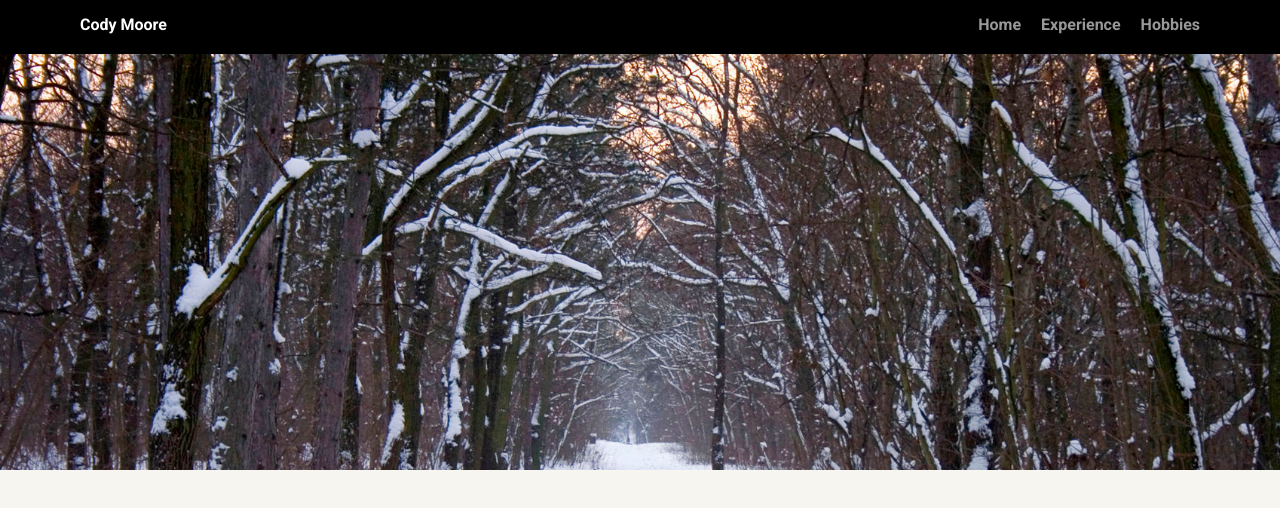
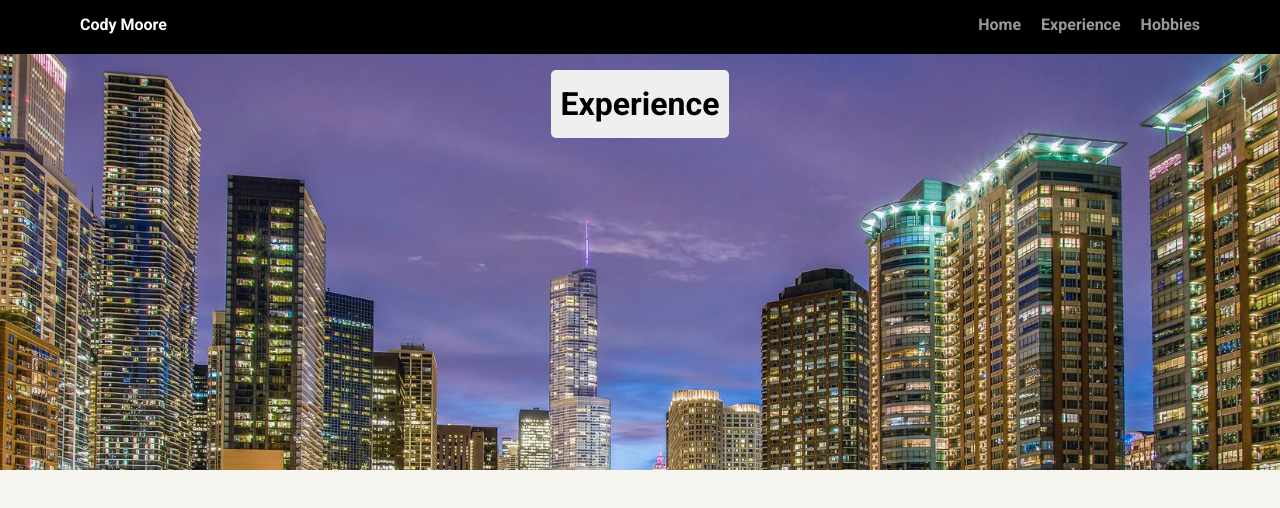
Before and after one commit to cody-j-moore/Treehouse-FEWD-Project-Unit-1, a plain HTML site: page experience.html in a window 1280 px wide. Drawn offline with Linux system fonts and the light colour scheme; a web font is replaced by a local one.

Commit message:
changed header background image

```diff
--- a/experience.html
+++ b/experience.html
@@ -17,6 +17,6 @@
         </ul>
     </div>
     <header>
-
+        <h1 class="tag name">Experience</h1>
     </header>
 </body>
--- a/styles.css
+++ b/styles.css
@@ -57,7 +57,7 @@ a:hover {
 
 header {
   text-align: center;
-  background: url('images/rsz_winter_forrest_-_near_budapest_hungary.jpg') no-repeat top center ;
+  background: url('images/rsz_pedro-lastra-waedcxsiakk-unsplash.jpg') no-repeat top center ;
   background-size: cover;
   overflow: hidden;
   padding-top: 60px;
@@ -87,6 +87,9 @@ header .profile-image:hover {
 .location {
   background-color: #efefef;
   color: black;
+}
+.title {
+  color: white;
 }
 .card {
   margin: 30px;
```
Also changed, not shown: images/rsz_pedro-lastra-waedcxsiakk-unsplash.jpg (added).
